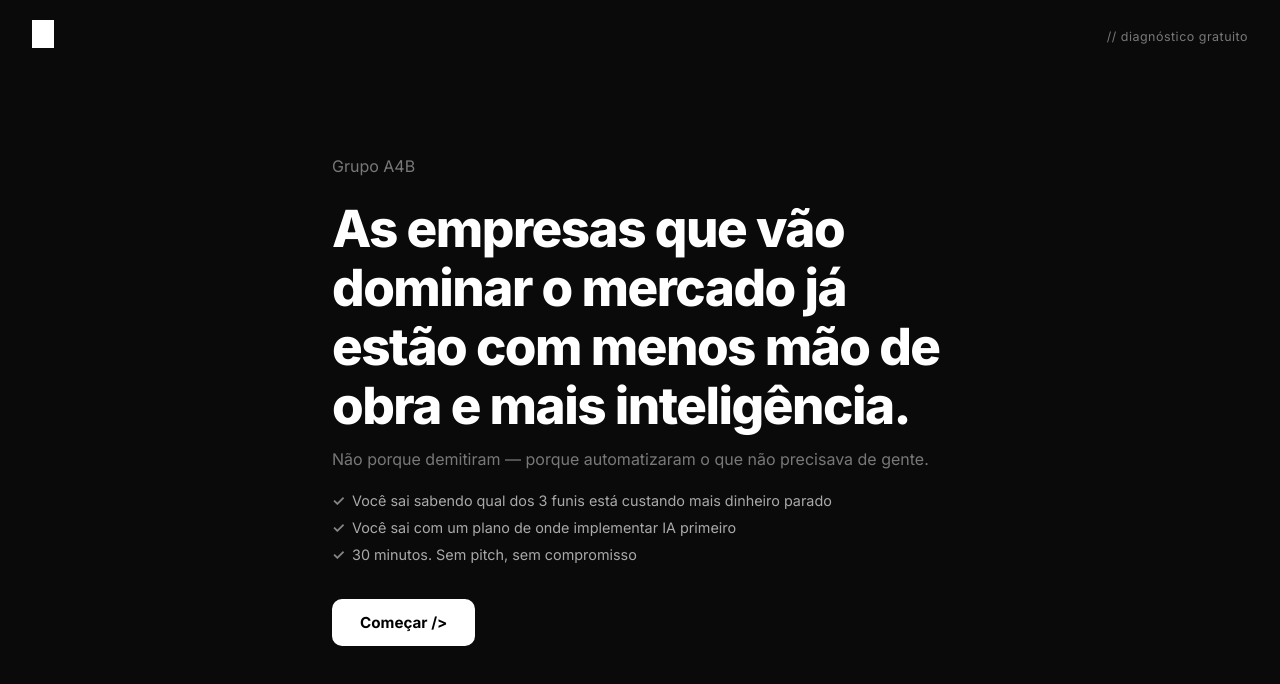
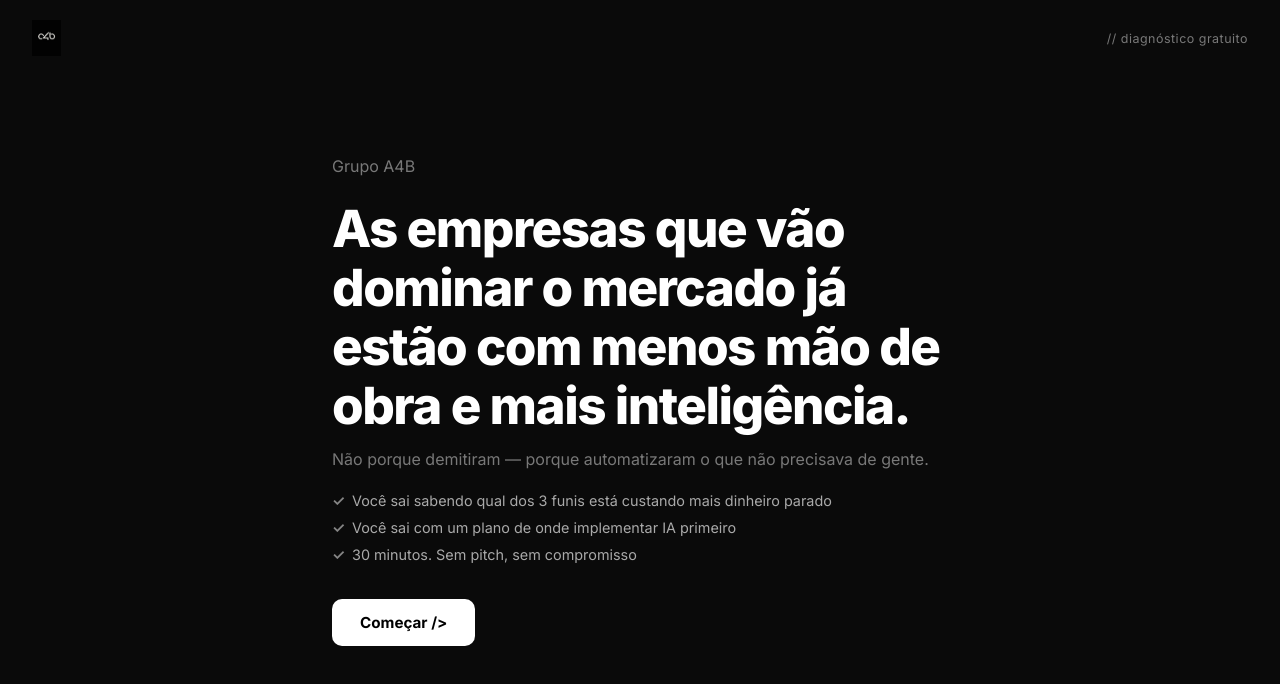
Before and after one commit to ThiagoPedrosa1/grupoa4b-site, a website: page diagnostico.html in a window 1280 px wide. Drawn offline with Linux system fonts and the light colour scheme.

Commit message:
fix: logo no diagnostico — remove filtro branco, aumenta tamanho

```diff
--- a/diagnostico.html
+++ b/diagnostico.html
@@ -64,8 +64,8 @@
       z-index: 50;
     }
     .form-logo img {
-      height: 28px;
-      filter: brightness(0) invert(1);
+      height: 36px;
+      display: block;
     }
     .form-tagline {
       font-size: 0.78rem;
```
